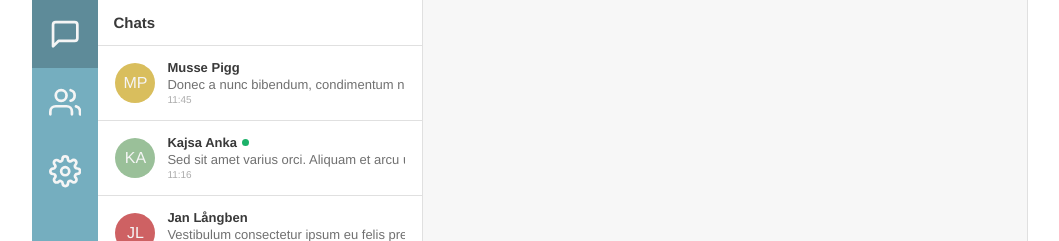
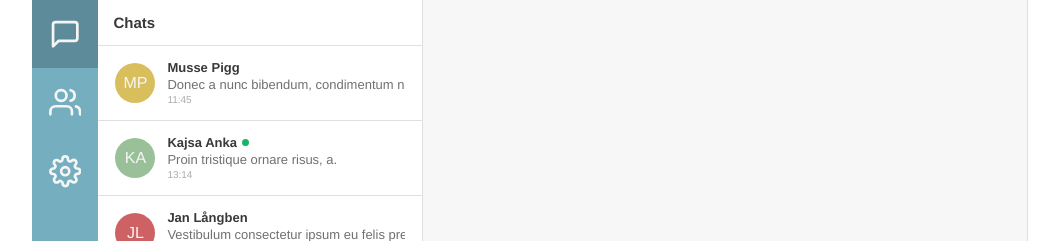
Before and after one commit to FredrikLernia/chat-client, a React (Create React App) app in the folder client/: page / in a window 1280 px wide. Shown: the top 241 px of the page, without its empty margins (110-1169 px from the left). Built offline with nearby package versions, Linux system fonts and the light colour scheme.

Commit message:
Style adjustments in Message

```diff
--- a/client/src/components/Message/index.js
+++ b/client/src/components/Message/index.js
@@ -10,6 +10,7 @@ const Message = props => {
   if (sent) {
     return (
       <div className="Message right">
+        <div className="margin" />
         <div className="content">
           <p className="time">{time}</p>
           <p className="text sent">{text}</p>
@@ -26,6 +27,7 @@ const Message = props => {
         <p className="time">{time}</p>
         <p className="text">{text}</p>
       </div>
+      <div className="margin" />
     </div>
   )
 }
--- a/client/src/components/Message/style.scss
+++ b/client/src/components/Message/style.scss
@@ -3,16 +3,16 @@
 .Message {
   display: flex;
   align-items: flex-end;
-  /* margin-bottom: 30px; */
   padding: 25px;
   width: 100%;
 
   &.left {
-    justify-content: right;
+    .margin {
+      margin-right: 60px;
+    }
 
     .content {
       margin-left: 12px;
-      margin-right: 60px;
 
       .time {
         margin-left: 10px;
@@ -21,9 +21,13 @@
   }
 
   &.right {
+    .margin {
+      margin-left: 60px;
+      flex: 1;
+    }
+
     .content {
       margin-right: 12px;
-      margin-left: 60px;
 
       .time {
         margin-right: 10px;
--- a/client/src/json/user.json
+++ b/client/src/json/user.json
@@ -41,7 +41,22 @@
         },
         {
           "time": "11:16",
-          "text": "Sed sit amet varius orci. Aliquam et arcu ultrices, egestas arcu vel, iaculis sem. Etiam.",
+          "text": "Cras varius ornare egestas. Fusce non accumsan nisi. Morbi egestas enim eget eleifend porttitor. Aliquam scelerisque est eget tellus bibendum lacinia. In porttitor, leo et euismod fermentum, mauris odio tincidunt quam, sed malesuada neque magna.",
+          "sent": false
+        },
+        {
+          "time": "12:33",
+          "text": "Integer cursus finibus finibus. Pellentesque iaculis augue sem, vel lacinia dui interdum in. Mauris facilisis ullamcorper ex ut vehicula. Praesent massa tortor.",
+          "sent": true
+        },
+        {
+          "time": "13:11",
+          "text": "Mauris facilisis aliquam lacus, vitae eleifend ipsum lobortis sit amet. In.",
+          "sent": true
+        },
+        {
+          "time": "13:14",
+          "text": "Proin tristique ornare risus, a.",
           "sent": false
         }
       ]
```
